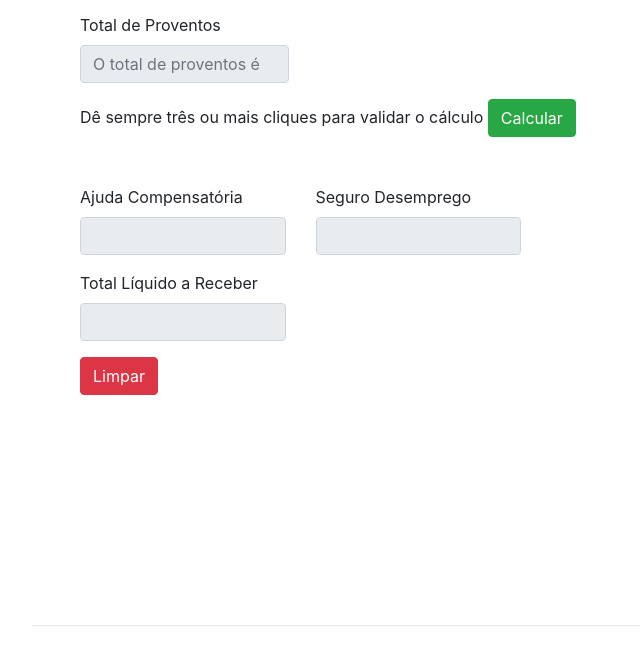
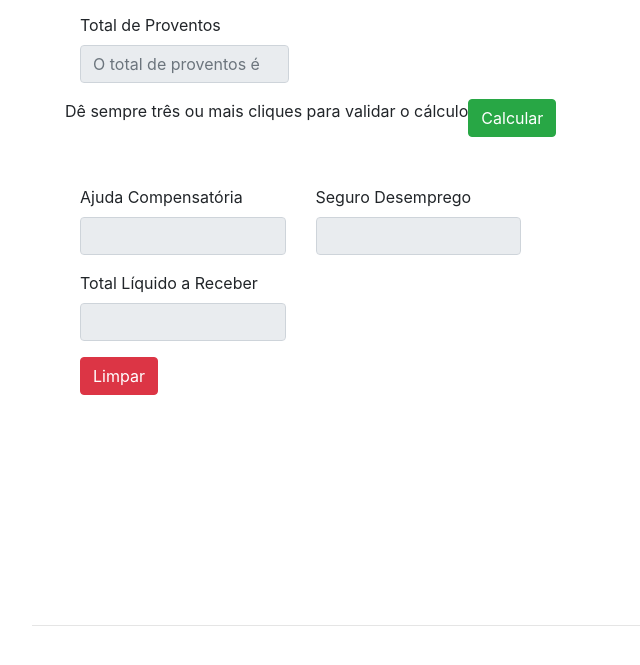
Before and after one commit to MatheusCbrl/MarcoSuspensao, a website with bundled scripts: page index.html in a window 1280 px wide. Shown: the part 976-1641 px from the top of the page, without its empty margins (240-880 px from the left). Built offline with nearby package versions, Linux system fonts and the light colour scheme; a web font is replaced by a local one.

Commit message:
Update index.html

```diff
--- a/index.html
+++ b/index.html
@@ -233,10 +233,12 @@ var calc = function(){
               <input class="form-control" id="totalprov01" type="number" value= " " placeholder="O total de proventos é : " disabled>
             </div>
           </div>
+	  <div class="row">
            <Label for="requisitante">Dê sempre três ou mais cliques para validar o cálculo</Label>
-            <button type="button" class="btn btn-success" id="button_acao" value="calcular" title="Dê sempre três ou mais cliques para validar o cálculo" onclick="calc()">
+            <button type="button" class="btn btn-success" id="button_acao" value="calcular" onclick="calc()">
               Calcular
             </button>
+          </div>
           </div>
           <div class="row">
             <div class="form-group col-md-3">
```
